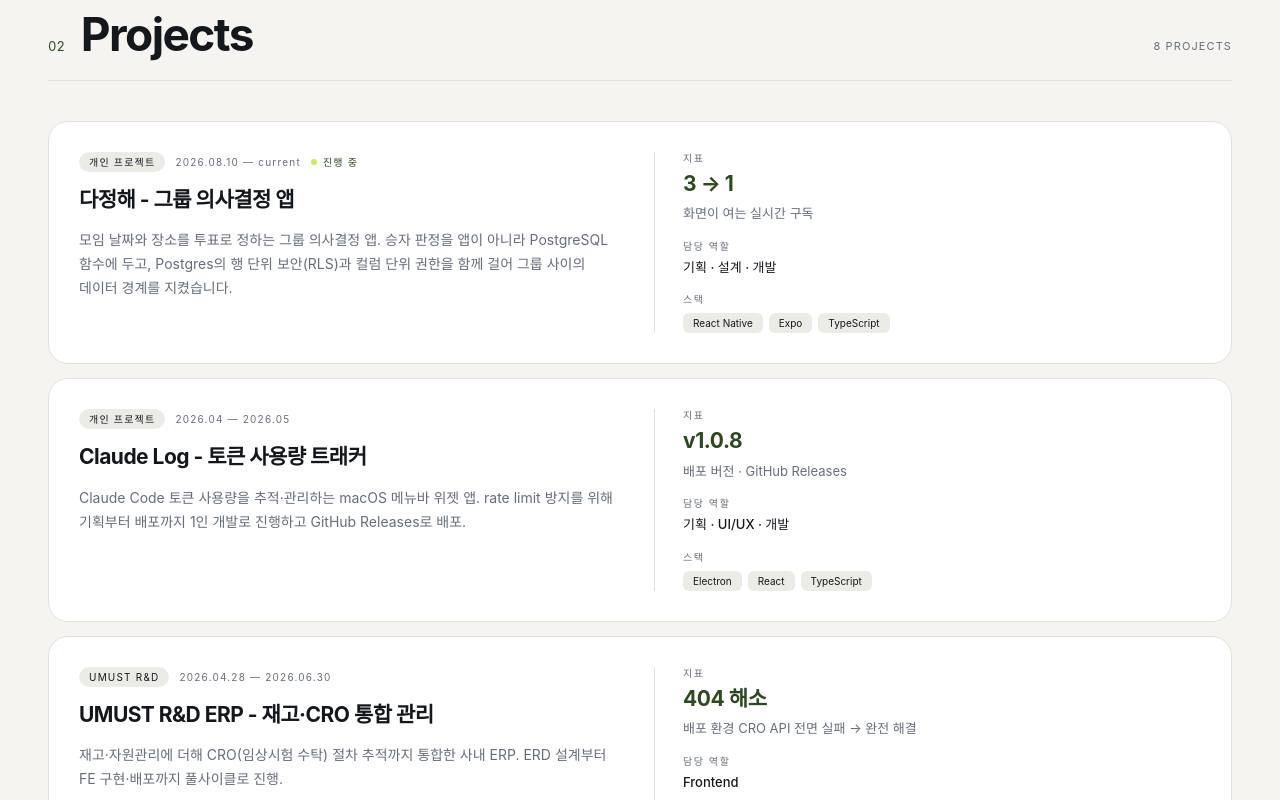
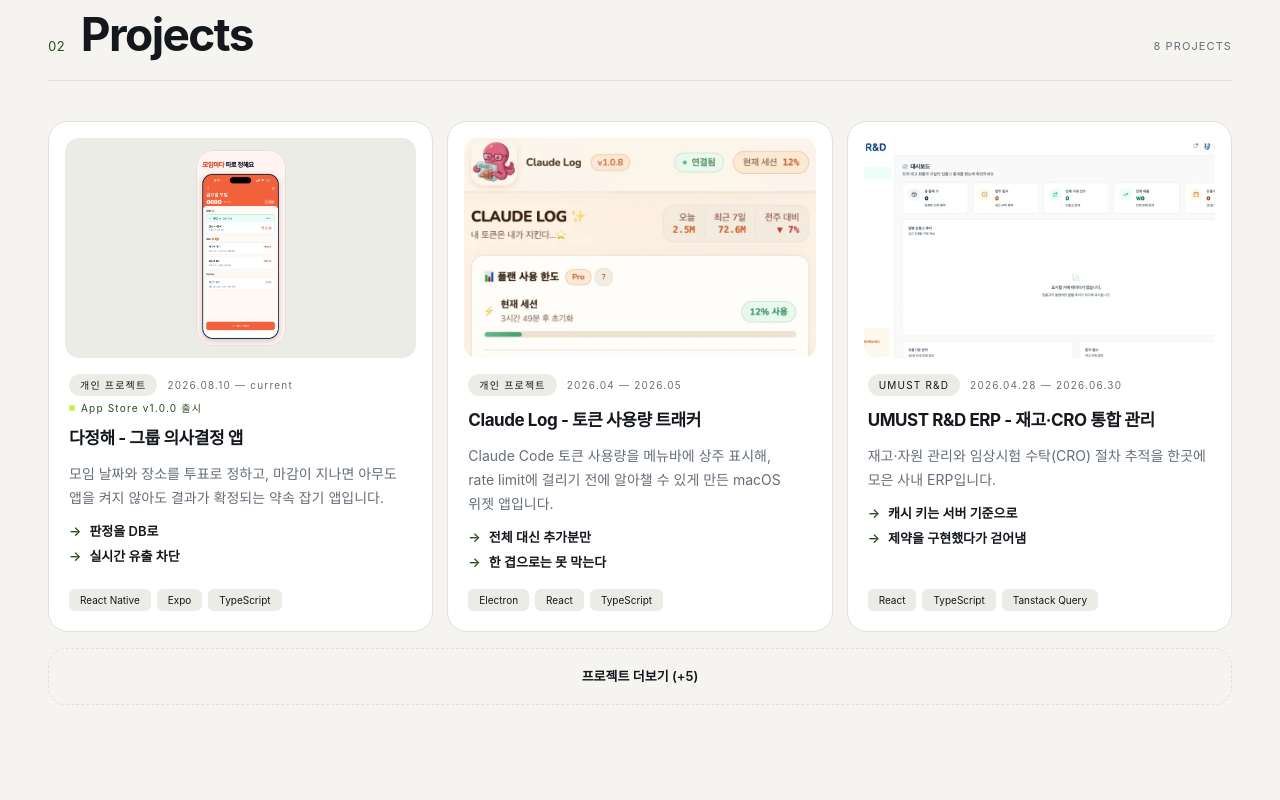
Before and after one commit to seong5/seong5.github.io, a Next.js app: page / in a window 1280 px wide. Shown: the part 1380-2180 px from the top of the page. Built offline with nearby package versions, Linux system fonts and the light colour scheme; a web font is replaced by a local one.

Commit message:
✨ feat: 홈 프로젝트 카드를 스크린샷 3열 그리드로 개편

```diff
--- a/app/components/Projects.tsx
+++ b/app/components/Projects.tsx
@@ -1,75 +1,102 @@
 'use client';
 
+import Image from 'next/image';
 import Link from 'next/link';
 import { useState } from 'react';
-import { projects, type Project } from '../projects/projects';
+import { cardPicks, projects, type Project } from '../projects/projects';
 import { RevealGroup, RevealItem } from './Reveal';
 import SectionHead from './SectionHead';
 import Tilt from './Tilt';
-import { Eyebrow } from './primitives';
+import { Badge } from './ui/badge';
+import { Button } from './ui/button';
 
 const INITIAL_COUNT = 3;
 
-/** 카드 우측 레일의 첫 칸. 지표가 있으면 지표, 없으면 규모로 대체한다.
-    시안의 "수치 입력 필요" 플레이스홀더 대신 이미 가진 사실을 보여준다. */
-function headline(p: Project): { label: string; value: string; caption: string } {
-  const m = p.metrics?.[0];
-  return m
-    ? { label: '지표', value: m.value, caption: m.label }
-    : { label: '규모', value: p.scale, caption: p.type };
+/** 카드 상단의 스크린샷 매트.
+    대표 이미지가 없고 갤러리 첫 장이 세로(모바일)면 폰 프레임으로 세운다 — 16:10 매트에
+    cover로 넣으면 상단 일부만 잘려 앱인지 알아볼 수 없다. 카드 전체가 링크라 이미지는 장식(alt=""). */
+function Stage({ p }: { p: Project }) {
+  const shot = p.gallery?.[0];
+  const src = p.image ?? shot?.src;
+  if (!src) return null;
+  const portrait = !p.image && !!shot && shot.h > shot.w;
+
+  return (
+    <div className="relative aspect-[16/10] overflow-hidden rounded-media bg-secondary">
+      {portrait ? (
+        <div className="absolute inset-0 flex items-center justify-center py-3">
+          <div
+            className="relative h-full overflow-hidden rounded-[18px] border border-border bg-card transition-transform duration-500 group-hover:scale-[1.02]"
+            style={{ aspectRatio: `${shot.w} / ${shot.h}` }}
+          >
+            <Image src={src} alt="" fill sizes="120px" className="object-cover object-top" />
+          </div>
+        </div>
+      ) : (
+        <Image
+          src={src}
+          alt=""
+          fill
+          sizes="(max-width: 760px) 100vw, (max-width: 1040px) 50vw, 400px"
+          className={`transition-transform duration-500 group-hover:scale-[1.02] ${
+            p.imageFit === 'contain' ? 'object-contain p-4' : 'object-cover object-top'
+          }`}
+        />
+      )}
+    </div>
+  );
 }
 
 function ProjectCard({ p }: { p: Project }) {
   const org = p.org.split(' · ')[0];
   const stack = (p.resumeStack ?? p.stack).slice(0, 3);
-  const head = headline(p);
+  const picks = cardPicks(p);
 
   return (
-    <Tilt>
+    <Tilt className="h-full">
       <Link
         href={`/projects/${p.slug}`}
-        className="grid grid-cols-[repeat(auto-fit,minmax(300px,1fr))] gap-7 rounded-card border border-border bg-card p-[30px] text-foreground transition-[border-color,box-shadow] duration-300 hover:border-primary-strong hover:shadow-[0_18px_40px_-28px_var(--color-shadow)]"
+        className="group flex h-full flex-col gap-4 rounded-card border border-border bg-card p-4 text-foreground transition-colors duration-300 hover:border-primary-strong"
       >
-        <div className="flex flex-col gap-3.5">
-          <div className="flex flex-wrap items-center gap-2.5 font-mono text-eyebrow tracking-[0.12em] text-muted-foreground">
-            <span className="rounded-chip bg-muted px-2.5 py-1 text-foreground">{org}</span>
+        <Stage p={p} />
+
+        <div className="flex flex-1 flex-col gap-3 px-1 pb-1">
+          <div className="flex flex-wrap items-center gap-x-2.5 gap-y-1.5 font-mono text-eyebrow tracking-[0.12em] text-muted-foreground">
+            <Badge>{org}</Badge>
             <span>{p.period}</span>
             {p.active ? (
               <span className="inline-flex items-center gap-1.5 text-primary-strong">
                 <span aria-hidden className="h-1.5 w-1.5 rounded-chip bg-primary" />
-                진행 중{p.currentTask ? ` · ${p.currentTask}` : ''}
+                {p.status ?? `진행 중${p.currentTask ? ` · ${p.currentTask}` : ''}`}
               </span>
             ) : null}
           </div>
-          <h3 className="text-title font-bold tracking-[-0.025em] break-keep">{p.title}</h3>
-          <p className="text-body text-muted-foreground text-pretty break-keep">{p.summary}</p>
-        </div>
+          <h3 className="text-lead font-bold tracking-[-0.025em] break-keep">{p.title}</h3>
+          <p className="text-body text-muted-foreground text-pretty break-keep">
+            {p.card?.tagline ?? p.summary}
+          </p>
 
-        {/* 우측 레일 — 상세로 들어가기 전에 판단할 재료(지표·역할·스택)를 카드에서 노출한다 */}
-        <div className="flex flex-col gap-4 border-l border-border pl-7 max-wrap:border-l-0 max-wrap:pl-0">
-          <div className="flex flex-col gap-1.5">
-            <Eyebrow>{head.label}</Eyebrow>
-            <span className="font-display text-title font-bold tracking-[-0.02em] text-primary-strong break-keep">
-              {head.value}
-            </span>
-            <span className="text-label leading-[1.5] text-muted-foreground break-keep">{head.caption}</span>
-          </div>
-          <div className="flex flex-col gap-1.5">
-            <Eyebrow>담당 역할</Eyebrow>
-            <span className="text-label font-medium break-keep">{p.role}</span>
-          </div>
-          <div className="flex flex-col gap-2">
-            <Eyebrow>스택</Eyebrow>
-            <div className="flex flex-wrap gap-1.5">
-              {stack.map((s) => (
-                <span
-                  key={s}
-                  className="rounded-[6px] bg-muted px-2.5 py-1 font-mono text-eyebrow"
-                >
-                  {s}
-                </span>
+          {/* 상세 What I did의 굵은 리드인을 그대로 가져온다 — 카드와 상세가 같은 말로 이어진다 */}
+          {picks.length > 0 ? (
+            <ul className="m-0 flex list-none flex-col gap-1.5 p-0">
+              {picks.map((k) => (
+                <li key={k} className="flex gap-2 text-label font-semibold break-keep">
+                  <span aria-hidden className="text-primary-strong">
+                    →
+                  </span>
+                  {k}
+                </li>
               ))}
-            </div>
+            </ul>
+          ) : null}
+
+          {/* 스택을 바닥에 붙여 한 줄에 선 카드들의 기준선을 맞춘다 */}
+          <div className="mt-auto flex flex-wrap gap-1.5 pt-1">
+            {stack.map((s) => (
+              <Badge key={s} variant="tag" className="font-mono text-eyebrow text-foreground">
+                {s}
+              </Badge>
+            ))}
           </div>
         </div>
       </Link>
@@ -95,7 +122,8 @@ export default function Projects() {
         }
       />
 
-      <RevealGroup className="flex flex-col gap-3.5">
+      {/* 1040px 이상 3열 · 760~1040px 2열 · 760px 미만 1열. 첫 화면 3장이 한 줄에 선다 */}
+      <RevealGroup className="grid grid-cols-3 gap-3.5 max-journey:grid-cols-2 max-wrap:grid-cols-1">
         {visible.map((p) => (
           <RevealItem key={p.slug}>
             <ProjectCard p={p} />
@@ -104,14 +132,15 @@ export default function Projects() {
       </RevealGroup>
 
       {rest.length > 0 ? (
-        <button
-          type="button"
+        <Button
+          variant="dashed"
+          size="panel"
           onClick={() => setShowAll((v) => !v)}
           aria-expanded={showAll}
-          className="mt-4 w-full cursor-pointer rounded-panel border border-dashed border-border p-[18px] text-label font-semibold text-foreground transition-colors hover:border-solid hover:bg-muted"
+          className="mt-4"
         >
           {showAll ? '접기 ↑' : `프로젝트 더보기 (+${rest.length})`}
-        </button>
+        </Button>
       ) : null}
     </section>
   );
--- a/app/projects/projects.ts
+++ b/app/projects/projects.ts
@@ -103,6 +103,15 @@ export type Project = {
   summary: string;
   /** 상세 페이지 헤더용 설명 (없으면 summary 사용) */
   detail?: string;
+  /**
+   * 홈 카드 전용. summary는 이력서·메타 description이 같이 쓰므로 카드 문구는 여기서 따로 쓴다.
+   * tagline은 detail 규약(성격만, 성과·역할·기술 구현 없음). picks는 work 리드인(' — ' 앞)을
+   * 그대로 적는다 — cardPicks()가 존재를 검사하므로 리드인을 고치면 빌드가 멈춘다.
+   */
+  card?: {
+    tagline: string;
+    picks?: [string, string];
+  };
   /** 핵심 경험 및 성과 — 평문 배열. resume(동결)이 상위 3개를 쓴다 */
   highlights: string[];
   /** 상세 "What I did" 태그 그룹. 없으면 highlights를 그대로 렌더 */
@@ -150,6 +159,10 @@ export const projects: Project[] = [
       '모임 날짜와 장소를 투표로 정하는 그룹 의사결정 앱. 승자 판정을 앱이 아니라 PostgreSQL 함수에 두고, Postgres의 행 단위 보안(RLS)과 컬럼 단위 권한을 함께 걸어 그룹 사이의 데이터 경계를 지켰습니다.',
     detail:
       '모임 날짜와 장소를 후보로 올려 투표로 정하는 앱입니다. 단톡방에서 흐지부지되던 약속 잡기를, 마감 시각이 지나면 아무도 앱을 켜지 않아도 결과가 확정되는 흐름으로 옮겼습니다.',
+    card: {
+      tagline: '모임 날짜와 장소를 투표로 정하고, 마감이 지나면 아무도 앱을 켜지 않아도 결과가 확정되는 약속 잡기 앱입니다.',
+      picks: ['판정을 DB로', '실시간 유출 차단'],
+    },
     highlights: [
       '승자 판정 세 갈래(최다득표 / 좋아요가 0표면 싫어요 최소 / 동점이면 방장 선택)를 PostgreSQL 함수 한 곳에 모으고 pg_cron으로 매분 실행해, 앱이 꺼져 있어도 마감 시각에 약속이 확정되는 구조를 설계.',
       '출시 전 보안 점검에서 권한 취약점 4건을 제거. Postgres의 행 단위 보안(RLS)이 컬럼까지는 가리지 못한다는 점을 근거로, 테이블 전체 UPDATE 권한을 회수하고 앱이 실제로 고치는 컬럼만 다시 부여.',
@@ -564,6 +577,10 @@ export const projects: Project[] = [
       'Claude Code 토큰 사용량을 추적·관리하는 macOS 메뉴바 위젯 앱. rate limit 방지를 위해 기획부터 배포까지 1인 개발로 진행하고 GitHub Releases로 배포.',
     detail:
       'Claude Code를 rate limit에 걸려 사용하지 못하는 상황을 방지하고 토큰 사용량을 추적·확인·관리하기 위해 개발한 macOS 전용 메뉴바 위젯 앱입니다. 메뉴바에 현재 사용률(%)을 상주 표시하고, 클릭하면 사용량 그래프·통계 히트맵 등 상세 화면을 자동 갱신해 보여줍니다.',
+    card: {
+      tagline: 'Claude Code 토큰 사용량을 메뉴바에 상주 표시해, rate limit에 걸리기 전에 알아챌 수 있게 만든 macOS 위젯 앱입니다.',
+      picks: ['전체 대신 추가분만', '한 겹으로는 못 막는다'],
+    },
     highlights: [
       '매번 /usage나 웹으로 확인하던 사용량을 메뉴바에 %로 상주 표시하고, 클릭 시 그래프·히트맵 상세를 자동 갱신해 작업 흐름을 끊지 않도록 개선.',
       '처음 도입한 Electron으로 화면(렌더러)·데이터(메인)·연결(IPC) 3계층 구조를 설계하고, 미리 허용한 기능만 노출하는 안전한 연결 방식을 적용.',
@@ -748,6 +765,10 @@ export const projects: Project[] = [
       '재고·자원관리에 더해 CRO(임상시험 수탁) 절차 추적까지 통합한 사내 ERP. ERD 설계부터 FE 구현·배포까지 풀사이클로 진행.',
     detail:
       'UMUST R&D의 사내 조직용 재고·판매 관리 ERP 서비스입니다. 재고 및 자원관리뿐 아니라 CRO 서비스(임상시험 수탁기관) 절차의 전체적인 내용 추적 및 프로세스 관리의 필요에 따라 기획되었습니다.',
+    card: {
+      tagline: '재고·자원 관리와 임상시험 수탁(CRO) 절차 추적을 한곳에 모은 사내 ERP입니다.',
+      picks: ['캐시 키는 서버 기준으로', '제약을 구현했다가 걷어냄'],
+    },
     highlights: [
       '서비스 전반의 ERD를 설계하고 DB·스키마 데이터 모델링부터 FE 전반 구현·배포까지 풀사이클을 직접 주도.',
       '재고관리와 CRO(연구용역) 두 도메인을 하나의 서비스로 통합해 전체 데이터 서비스 흐름을 구축.',
@@ -964,6 +985,10 @@ export const projects: Project[] = [
       '도봉구 로컬 플랫폼 도봉라이프의 웹 백오피스. 관리자·사업자 ROLE 분기와 운영 도메인 전반의 관리 화면을 구축.',
     detail:
       '서울 도봉구 기반 로컬 플랫폼 도봉라이프 애플리케이션의 웹 백오피스입니다. 앱의 데이터 관리·통계 필요에 따라 기획되었고, 관리자·사업자 두 ROLE로 분기처리해 각각 앱 전체와 사업장 단위 관리가 가능합니다. 활동 통계 대시보드와 사용자·승인·프로모션·코스·장소·리뷰·알림·문의 등 운영 도메인 전반을 관리하는 화면을 구축했습니다.',
+    card: {
+      tagline: '지역 생활 플랫폼 앱의 데이터와 통계를 관리자와 사업자가 각자의 범위에서 다루는 웹 백오피스입니다.',
+      picks: ['끄고 켜서 확인한 원인', '390줄을 세 층으로'],
+    },
     highlights: [
       'Next.js proxy.ts(구 middleware) 단일 진입점에서 JWT의 role을 읽어 /admin·/business 접근을 서버 단계에서 분기·차단하는 RBAC 가드를 구현하고, 페이지마다 흩어지던 권한 체크를 제거.',
       '코스·사업장·프로모션 등록 폼을 수동 useState에서 React Hook Form + Zod 단일 스키마 검증으로 마이그레이션하고, 다단계 위저드는 스텝별 부분 검증으로 UX와 성능을 동시에 개선.',
@@ -1177,6 +1202,10 @@ export const projects: Project[] = [
       'AI로 미팅 회의록을 분석해 사업제안서 생성을 자동화하는 자사·B2B SaaS. 응답 데이터 최적화와 네트워크 요청 절감으로 성능 개선에 기여.',
     detail:
       'AI 기반으로 미팅 회의록 데이터를 분석하여 사업제안서 생성을 자동화하는 자사 및 B2B SaaS 서비스입니다. 수기 작성으로 인한 리소스 낭비를 해결하고자 기획되었고, 초기 사내 백오피스를 넘어 범용 SaaS로의 전환을 목표로 설계했습니다.',
+    card: {
+      tagline: '미팅 회의록을 분석해 사업제안서 초안을 자동으로 만드는 B2B SaaS입니다.',
+      picks: ['AI에 전부 맡기지 않기', '응답이 깨져도 덱은 나오게'],
+    },
     highlights: [
       'Langchain으로 미팅 회의록 기반 AI 제안서 자동 생성 플로우를 설계해, 수기 작성 대비 초안 생성 시간을 2~3분 내로 단축.',
       '낙관적 업데이트(Optimistic Updates)를 도입해 평균 1.5~3초이던 사용자 대기 시간을 0초로 단축하고 서비스 반응성을 개선.',
@@ -1333,6 +1362,9 @@ export const projects: Project[] = [
       'SUB-FC의 경기 일정·결과·선수단 정보를 확인하는 팀 매니지먼트 서비스. 기획부터 배포까지 End-to-End로 진행하며 실사용자 피드백을 반영해 고도화 중.',
     detail:
       '기존에 쓰던 앱의 높은 피로도와 불필요한 기능을 덜어내고, 실제 팀원이 원하는 기능에 집중해 만든 팀 전용 매니지먼트 서비스입니다. 팀원 피드백을 주기적으로 수집해 개선사항을 반영하고 있습니다.',
+    card: {
+      tagline: '기존 팀 관리 앱의 피로도를 덜어내고, 팀원이 실제로 쓰는 기능만 남긴 팀 전용 매니지먼트 서비스입니다.',
+    },
     highlights: [
       'Supabase 기반으로 직접 SQL DB 스키마 설계·데이터 모델링부터 FE·BE·배포까지 1인 풀사이클로 진행.',
       '서버 컴포넌트 전환으로 핵심 콘텐츠를 HTML에 선반영해 메인 페이지 Lighthouse Performance를 71 → 99점(약 39%↑)으로 개선.',
@@ -1535,6 +1567,10 @@ export const projects: Project[] = [
       '사용자가 공급자·수요자로 동시에 활동하는 지도·예약 기반 양방향 액티비티 마켓플레이스. 지도 연동과 상태 관리·캐싱 최적화를 담당.',
     detail:
       '사용자가 공급자와 수요자로 동시에 활동할 수 있는, 지도와 예약 기반의 양방향 액티비티 마켓플레이스 서비스입니다.',
+    card: {
+      tagline: '누구나 체험의 공급자이자 수요자가 되는, 지도와 예약 기반의 액티비티 마켓플레이스입니다.',
+      picks: ['기기마다 다른 화면', '같은 응답을 네 번 받지 않기'],
+    },
     highlights: [
       '체험 예약 입력의 복잡도를 낮추기 위해 디바이스별 단계(Step)형 입력 폼을 설계해 이탈률을 줄이는 사용자 경험을 제공.',
       '등록 이미지 개수에 따라 레이아웃이 유동적으로 변하는 반응형 이미지 그리드를 구현해 화면 비율과 시각적 일관성을 확보.',
@@ -1651,6 +1687,10 @@ export const projects: Project[] = [
       '다양한 와인을 검색·필터링하고 직접 리뷰를 등록·확인하는 리뷰 기반 플랫폼. AWS 인프라 구축과 라이브러리 없는 UI 구현, 다중 필터링 로직을 담당.',
     detail:
       '사용자들이 다양한 와인 정보를 검색·필터링하며 직접 리뷰를 등록하고 확인하는 리뷰 기반 플랫폼입니다.',
+    card: {
+      tagline: '와인을 검색·필터링하고 직접 리뷰를 남기는 리뷰 기반 플랫폼입니다.',
+      picks: ['두 손잡이를 겹쳐서', '요청이 두 번 나가던 자리'],
+    },
     highlights: [
       'UI 라이브러리 없이 캐러셀을 직접 구현해 번들 크기를 최적화하고, 평점 4.2점 이상 상위 와인 8종을 랜덤 추천하는 메인 인터페이스를 제공.',
       '라이브러리 없이 Range Slider형 가격 필터(0~100만원)와 와인 타입·평점 다중 조건 필터링 로직을 직접 구현해 최적화.',
@@ -1770,6 +1810,18 @@ export const projects: Project[] = [
   },
 ];
 
+/** 홈 카드의 판단 요약 줄. work 리드인을 참조만 하므로, 리드인이 바뀌면 빌드가 여기서 멈춘다. */
+export function cardPicks(p: Project): string[] {
+  const picks = p.card?.picks;
+  if (!picks) return [];
+  const leads = new Set((p.work ?? []).flatMap((g) => g.items.map((i) => i.split(' — ')[0])));
+  const missing = picks.filter((k) => !leads.has(k));
+  if (missing.length) {
+    throw new Error(`[${p.slug}] card.picks가 work 리드인에 없습니다: ${missing.join(', ')}`);
+  }
+  return picks;
+}
+
 export function getProject(slug: string): Project | undefined {
   return projects.find((p) => p.slug === slug);
 }
```
